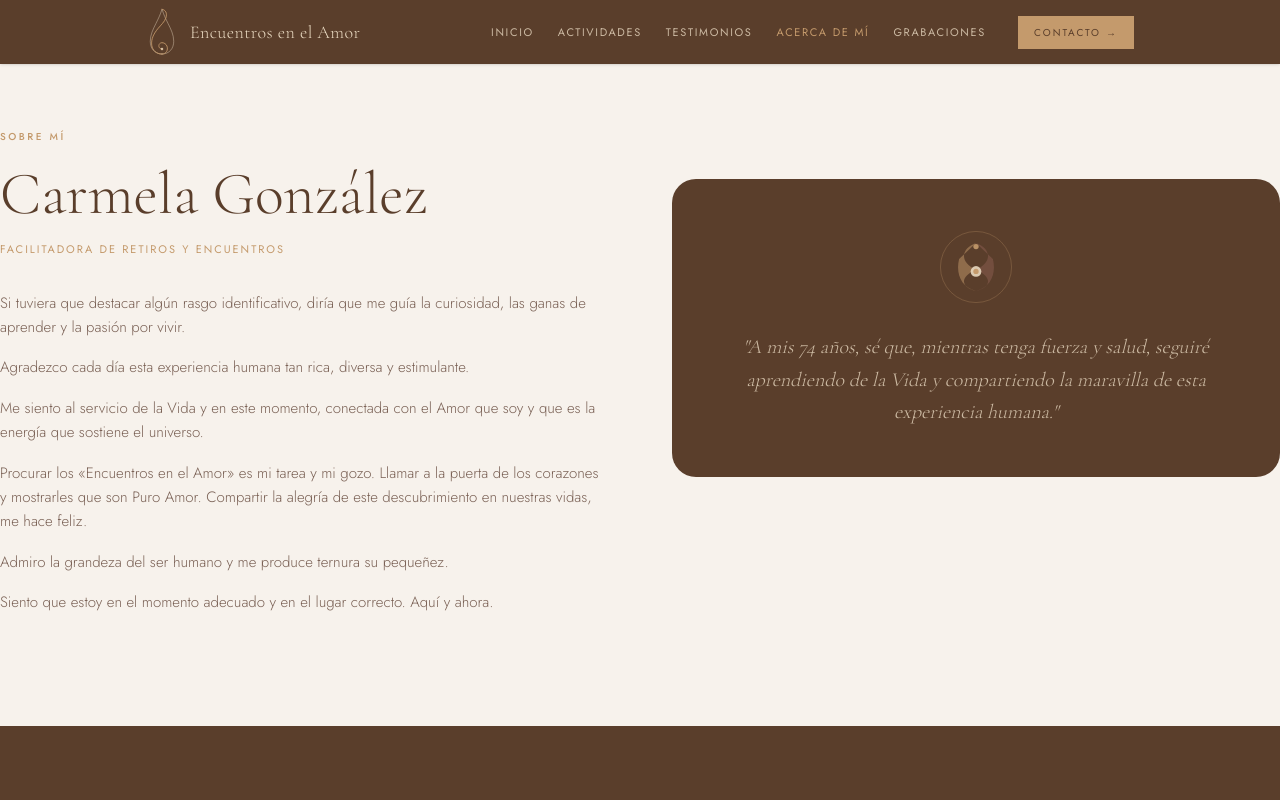
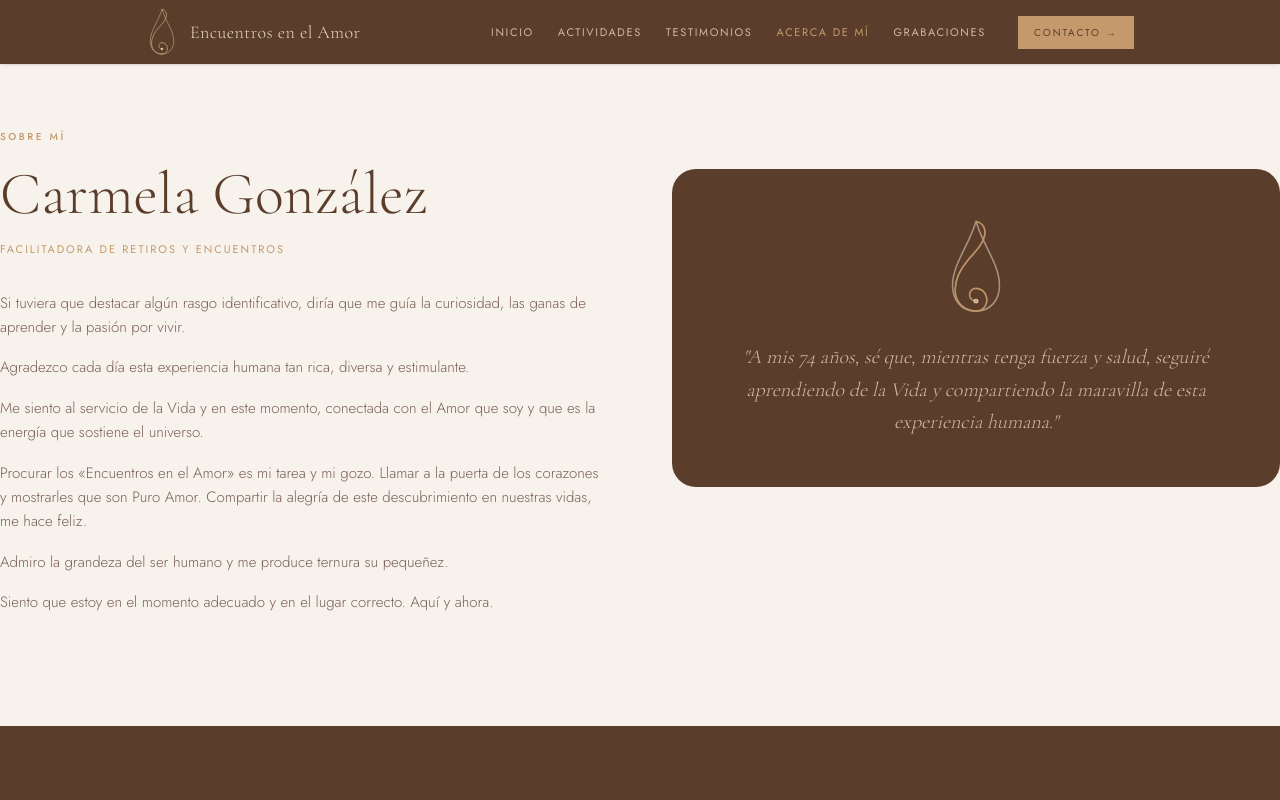
Before and after one commit to jacobonewcoin-alt/encuentros-en-el-amor, a Next.js app: page /acerca-de-mi in a window 1280 px wide. Shown: the top 800 px of the page. Built offline with nearby package versions, Linux system fonts and the light colour scheme.

Commit message:
Fix nav always tierra, update logo in acerca-de-mi, fix testimonios button

```diff
--- a/app/acerca-de-mi/page.tsx
+++ b/app/acerca-de-mi/page.tsx
@@ -3,6 +3,7 @@
 import { motion } from "framer-motion";
 import SectionLabel from "@/components/ui/SectionLabel";
 import Button from "@/components/ui/Button";
+import LogoSymbol from "@/components/ui/LogoSymbol";
 
 const trayectoria = [
   {
@@ -83,14 +84,7 @@ export default function AcercaDeMiPage() {
                 className="w-full rounded-3xl flex flex-col items-center justify-center gap-6 p-12"
                 style={{ background: "var(--tierra)" }}
               >
-                <svg width="80" height="80" viewBox="0 0 90 90" xmlns="http://www.w3.org/2000/svg">
-                  <circle cx="45" cy="45" r="40" fill="none" stroke="#C49A6C" strokeWidth="0.8" opacity="0.4"/>
-                  <path d="M45,18 C28,24 26,40 45,48 C26,56 28,68 45,72 C28,68 22,52 26,36 Z" fill="#C49A6C" opacity="0.5"/>
-                  <path d="M45,18 C62,24 64,40 45,48 C64,56 62,68 45,72 C62,68 68,52 64,36 Z" fill="#8B5E52" opacity="0.5"/>
-                  <circle cx="45" cy="50" r="6" fill="#E8D8C0" opacity="0.9"/>
-                  <circle cx="45" cy="50" r="3" fill="#C49A6C"/>
-                  <circle cx="45" cy="22" r="3" fill="#C49A6C" opacity="0.9"/>
-                </svg>
+                <LogoSymbol size={64} variant="dark" />
                 <p className="font-[family-name:var(--font-cormorant)] text-xl font-light italic text-[var(--lino)] text-center leading-relaxed opacity-80">
                   "A mis 74 años, sé que, mientras tenga fuerza y salud, seguiré aprendiendo de la Vida y compartiendo la maravilla de esta experiencia humana."
                 </p>
--- a/app/testimonios/TestimoniosClient.tsx
+++ b/app/testimonios/TestimoniosClient.tsx
@@ -155,7 +155,7 @@ export default function TestimoniosClient({ destacados, resto }: Props) {
             <h2 className="font-[family-name:var(--font-cormorant)] text-[clamp(24px,4vw,36px)] font-light text-[var(--lino)]">
               ¿Sientes que esto es para ti?
             </h2>
-            <Button href="/contacto" variant="primary">
+            <Button href="/contacto" variant="secondary">
               Escríbeme →
             </Button>
           </motion.div>
--- a/components/layout/Nav.tsx
+++ b/components/layout/Nav.tsx
@@ -35,11 +35,7 @@ export default function Nav() {
 
   return (
     <>
-      <header
-        className={`fixed top-0 left-0 right-0 z-50 transition-all duration-300 ${
-          showSolid ? "bg-[var(--tierra)] shadow-sm" : "bg-transparent"
-        }`}
-      >
+      <header className="fixed top-0 left-0 right-0 z-50 bg-[var(--tierra)] shadow-sm">
         <div className="max-w-[1100px] mx-auto px-6 lg:px-14 h-16 flex items-center justify-between">
           {/* Logo */}
           <Link href="/" className="flex items-center gap-3 group">
```
